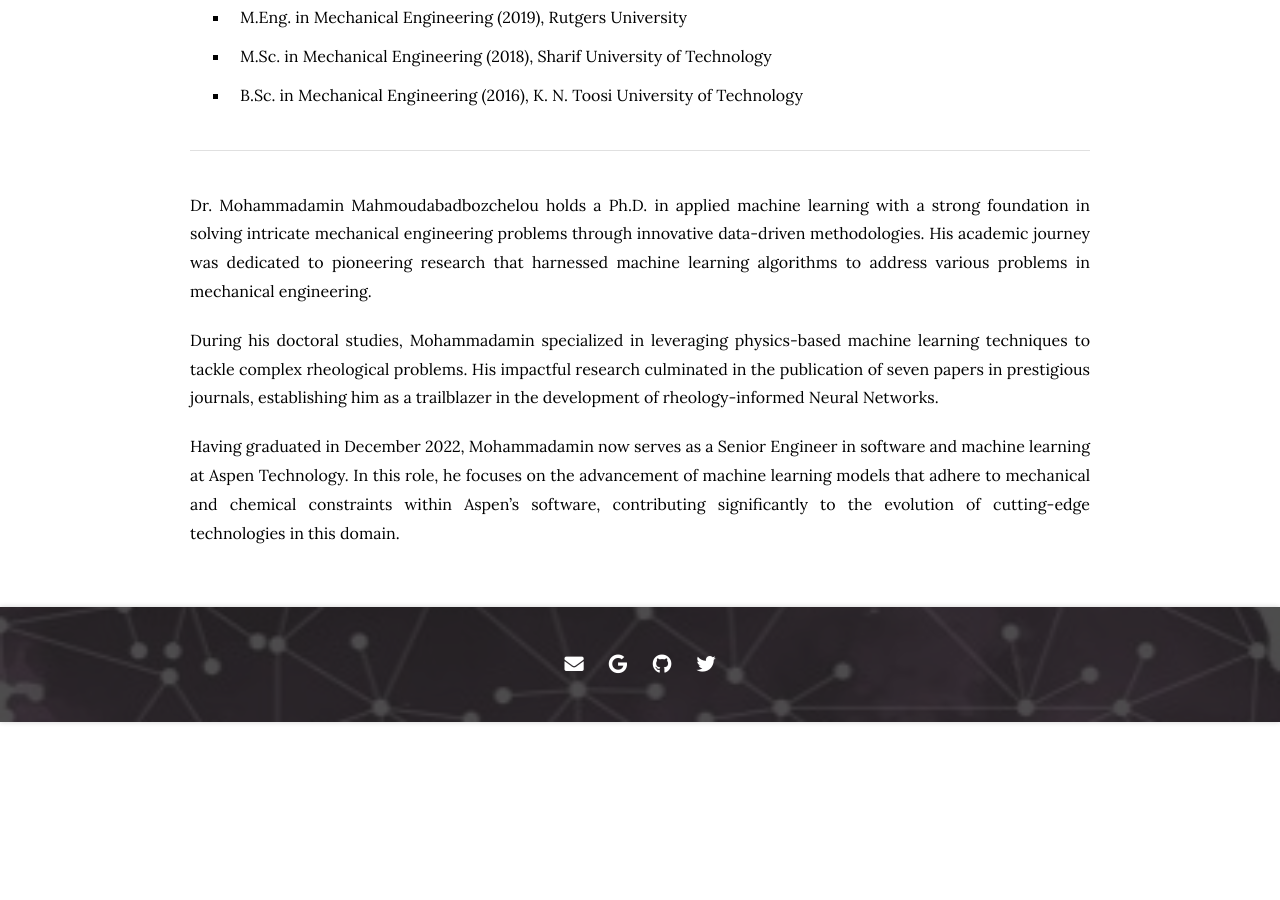
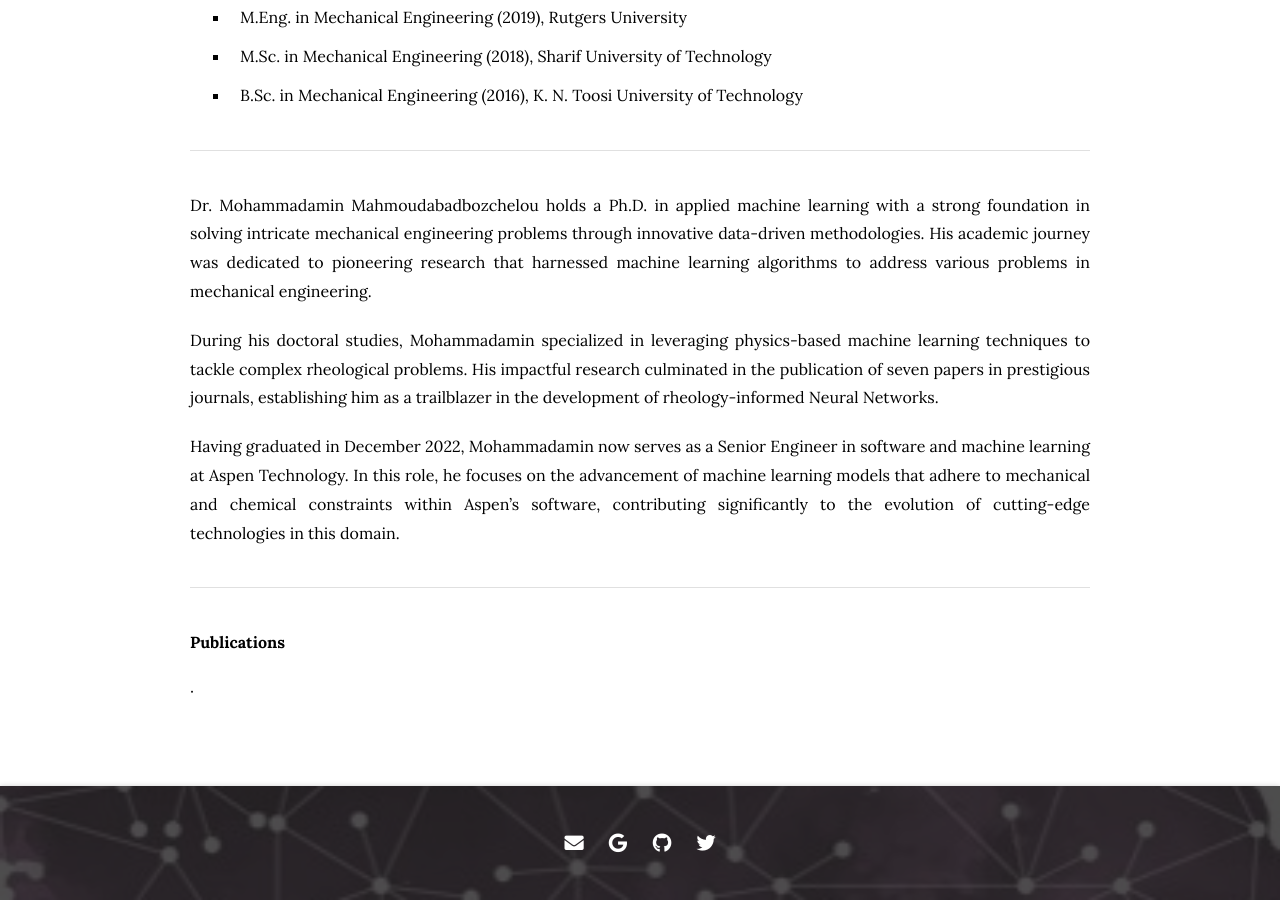
Before and after one commit to procf/procf.github.io, a Jekyll site: the page built from _members/amin-mahmoudabad.md, in a window 1280 px wide and 900 px high, scrolled down 681 px. Built offline with Jekyll 4.4.1, drawn with Linux system fonts in a browser that asks for light colours; nearby versions of some CDN libraries; before the commit the page ends 1403 px from its top, so only the background shows below that.

Commit message:
Pubs on Team: revert to old concat method

```diff
--- a/_members/amin-mahmoudabad.md
+++ b/_members/amin-mahmoudabad.md
@@ -29,7 +29,7 @@
 Having graduated in December 2022, Mohammadamin now serves as a Senior Engineer in software and machine learning at Aspen Technology. In this role, he focuses on the advancement of machine learning models that adhere to mechanical and chemical constraints within Aspen's software, contributing significantly to the evolution of cutting-edge technologies in this domain.
 
 {% assign author_names = page.aliases | default: empty_array | push: page.name %}
-{% assign author_publications = "" | split: "" %}
+{% assign author_publications = "" %}
 
 {% for author_name in author_names %}
   {% assign publications = site.data.citations | where: "authors", author_name %}
```
